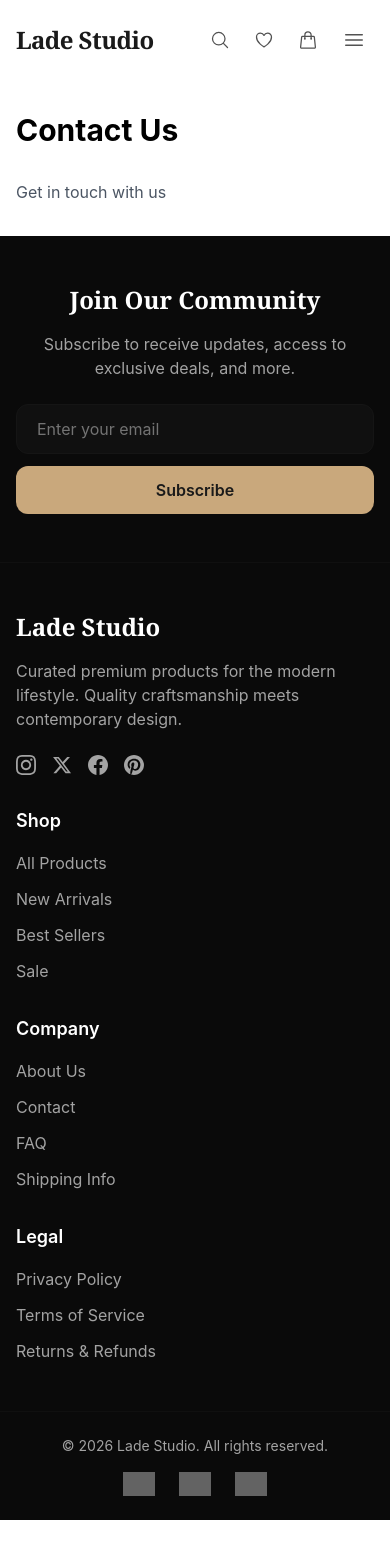
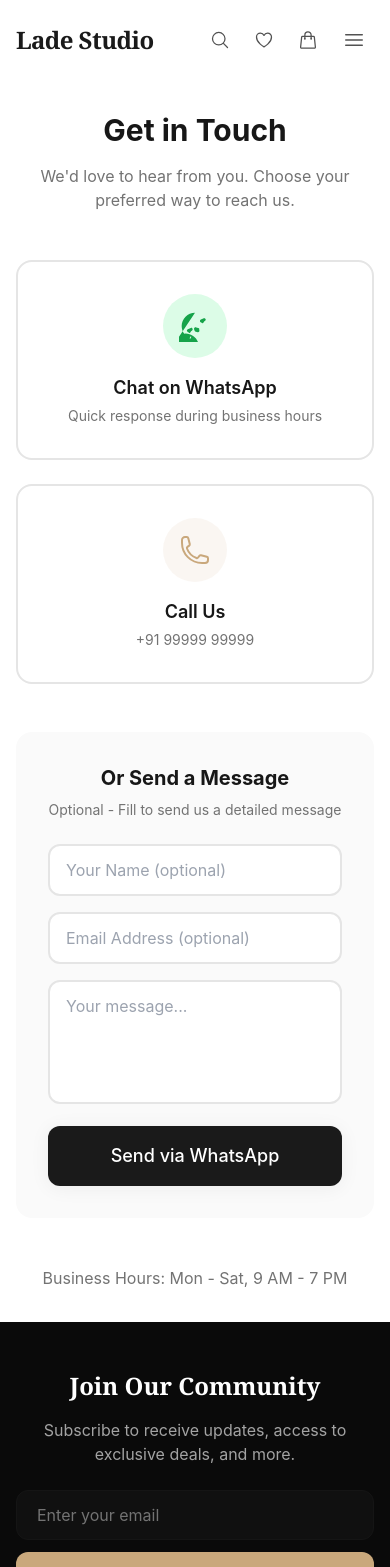
Before and after one commit to girishlade111/LadeStudio-Commers, a Next.js app: page /contact in a window 390 px wide. Shown: the top 1567 px of the page. Before the commit the page ends 1520 px from the top, so only its background shows below. Built offline with nearby package versions, Linux system fonts and the light colour scheme; grey boxes are pictures that could not be loaded.

Commit message:
feat: implement contact page with WhatsApp and phone quick actions

```diff
--- a/app/contact/page.tsx
+++ b/app/contact/page.tsx
@@ -1,8 +1,138 @@
+'use client'
+
+import { useState } from 'react'
+import { Button } from '@/components/ui/Button'
+
+const PHONE_NUMBER = '+91 99999 99999'
+const WHATSAPP_NUMBER = '919999999999'
+
 export default function ContactPage() {
+  const [formData, setFormData] = useState({ name: '', email: '', message: '' })
+  const [isSubmitting, setIsSubmitting] = useState(false)
+  const [showNotification, setShowNotification] = useState(false)
+
+  const handleWhatsAppClick = () => {
+    const message = encodeURIComponent('Hi Lade Studio, I have a question:')
+    window.open(`https://wa.me/${WHATSAPP_NUMBER}?text=${message}`, '_blank')
+  }
+
+  const handlePhoneClick = () => {
+    window.location.href = `tel:${PHONE_NUMBER.replace(/\s/g, '')}`
+  }
+
+  const handleSubmit = (e: React.FormEvent) => {
+    e.preventDefault()
+    setIsSubmitting(true)
+
+    const message = `Name: ${formData.name}\nEmail: ${formData.email}\nMessage: ${formData.message}`
+    const waMessage = encodeURIComponent(`*Contact Form Submission*\n\n${message}`)
+
+    setTimeout(() => {
+      window.open(`https://wa.me/${WHATSAPP_NUMBER}?text=${waMessage}`, '_blank')
+      setIsSubmitting(false)
+      setShowNotification(true)
+      setFormData({ name: '', email: '', message: '' })
+      setTimeout(() => setShowNotification(false), 3000)
+    }, 500)
+  }
+
   return (
-    <div className="container mx-auto px-4 py-8">
-      <h1 className="text-3xl font-bold mb-8">Contact Us</h1>
-      <p className="text-gray-600">Get in touch with us</p>
+    <div className="min-h-screen bg-white">
+      <div className="container mx-auto px-4 py-8">
+        <div className="max-w-3xl mx-auto">
+          <h1 className="text-3xl font-bold text-neutral-900 mb-4 text-center">Get in Touch</h1>
+          <p className="text-neutral-500 text-center mb-12">We'd love to hear from you. Choose your preferred way to reach us.</p>
+
+          <div className="grid sm:grid-cols-2 gap-6 mb-12">
+            <button
+              onClick={handleWhatsAppClick}
+              className="flex flex-col items-center gap-4 p-8 rounded-2xl border-2 border-neutral-200 hover:border-green-500 hover:bg-green-50 transition-all duration-300 group"
+            >
+              <div className="w-16 h-16 rounded-full bg-green-100 flex items-center justify-center group-hover:bg-green-500 transition-colors">
+                <svg xmlns="http://www.w3.org/2000/svg" viewBox="0 0 24 24" fill="currentColor" className="w-8 h-8 text-green-600 group-hover:text-white">
+                  <path d="M12.001 2.001c-5.523 0-10.001 4.478-10.001 10.001 0 4.248 2.667 7.851 6.421 9.306.469.088.644-.203.644-.452 0-.224-.008-.816-.012-1.602-.259.604-.526 1.128-.891 1.554-.309.36-.695.617-1.125.744-.354.105-.618.057-.854-.174-.184-.179-.458-.628-.623-.756-.214-.166-.441-.192-.638-.132-.249.075-.482.276-.612.5-.131.226-.458.792-.507.901-.05.115-.203.15-.467.09l-.852-.053c-.722-.057-1.397-.346-1.613-1.011-.172-.529-.172-1.106 0-1.635 1.015-1.044 2.514-1.675 4.039-1.675 5.523 0 10.001 4.478 10.001 10.001s-4.478 10.001-10.001 10.001c-5.523 0-10.001-4.478-10.001-10.001zM8.201 17.201c-.234 0-.467-.063-.672-.188l-1.098-.634c-.375-.217-.583-.626-.529-1.045.053-.418.329-.787.706-.944l2.21-.921c.375-.156.816-.074 1.119.21.302.283.403.696.256 1.058-.147.363-.467.696-.867.921l-.125.052zm6.599-3.598c-.147 0-.293-.024-.432-.071l-1.467-.493c-.447-.15-.943-.045-1.294.275-.35.32-.445.81-.247 1.28l.449 1.068c.157.373.473.628.861.696l1.395.244c.375.066.752-.059.983-.326.231-.267.321-.63.234-.945l-.208-1.699h-.074zm3.201-3.598c-.234 0-.467-.064-.672-.189l-1.098-.634c-.375-.217-.583-.626-.529-1.045.053-.418.329-.787.706-.944l2.21-.921c.375-.156.816-.074 1.119.21.302.283.403.696.256 1.058-.147.363-.467.696-.867.921l-.125.052z"/>
+                </svg>
+              </div>
+              <div className="text-center">
+                <p className="text-lg font-semibold text-neutral-900">Chat on WhatsApp</p>
+                <p className="text-sm text-neutral-500 mt-1">Quick response during business hours</p>
+              </div>
+            </button>
+
+            <button
+              onClick={handlePhoneClick}
+              className="flex flex-col items-center gap-4 p-8 rounded-2xl border-2 border-neutral-200 hover:border-secondary hover:bg-secondary-50 transition-all duration-300 group"
+            >
+              <div className="w-16 h-16 rounded-full bg-secondary/10 flex items-center justify-center group-hover:bg-secondary transition-colors">
+                <svg xmlns="http://www.w3.org/2000/svg" fill="none" viewBox="0 0 24 24" strokeWidth={1.5} stroke="currentColor" className="w-8 h-8 text-secondary group-hover:text-white">
+                  <path strokeLinecap="round" strokeLinejoin="round" d="M2.25 6.75c0 8.284 6.716 15 15 15h2.25a2.25 2.25 0 002.25-2.25v-1.372c0-.516-.351-.966-.852-1.091l-4.423-1.106c-.44-.11-.902.055-1.173.417l-.97 1.293c-.282.376-.769.542-1.21.38a12.035 12.035 0 01-7.143-7.143c-.162-.441.004-.928.38-1.21l1.293-.97c.363-.271.527-.734.417-1.173L6.963 3.102a1.125 1.125 0 00-1.091-.852H4.5A2.25 2.25 0 002.25 4.5v2.25z" />
+                </svg>
+              </div>
+              <div className="text-center">
+                <p className="text-lg font-semibold text-neutral-900">Call Us</p>
+                <p className="text-sm text-neutral-500 mt-1">{PHONE_NUMBER}</p>
+              </div>
+            </button>
+          </div>
+
+          <div className="bg-neutral-50 rounded-2xl p-8">
+            <h2 className="text-xl font-bold text-neutral-900 mb-2 text-center">Or Send a Message</h2>
+            <p className="text-neutral-500 text-center mb-6 text-sm">Optional - Fill to send us a detailed message</p>
+
+            <form onSubmit={handleSubmit} className="max-w-lg mx-auto space-y-4">
+              <div>
+                <input
+                  type="text"
+                  value={formData.name}
+                  onChange={(e) => setFormData({ ...formData, name: e.target.value })}
+                  className="w-full px-4 py-3 rounded-xl border-2 border-neutral-200 focus:border-secondary focus:outline-none transition-colors"
+                  placeholder="Your Name (optional)"
+                />
+              </div>
+              <div>
+                <input
+                  type="email"
+                  value={formData.email}
+                  onChange={(e) => setFormData({ ...formData, email: e.target.value })}
+                  className="w-full px-4 py-3 rounded-xl border-2 border-neutral-200 focus:border-secondary focus:outline-none transition-colors"
+                  placeholder="Email Address (optional)"
+                />
+              </div>
+              <div>
+                <textarea
+                  value={formData.message}
+                  onChange={(e) => setFormData({ ...formData, message: e.target.value })}
+                  rows={4}
+                  className="w-full px-4 py-3 rounded-xl border-2 border-neutral-200 focus:border-secondary focus:outline-none transition-colors resize-none"
+                  placeholder="Your message..."
+                />
+              </div>
+              <Button
+                type="submit"
+                variant="primary"
+                size="lg"
+                fullWidth
+                isLoading={isSubmitting}
+              >
+                Send via WhatsApp
+              </Button>
+            </form>
+          </div>
+
+          <div className="mt-12 text-center">
+            <p className="text-neutral-500">Business Hours: Mon - Sat, 9 AM - 7 PM</p>
+          </div>
+        </div>
+      </div>
+
+      {showNotification && (
+        <div className="fixed bottom-6 right-6 bg-green-500 text-white px-6 py-4 rounded-xl shadow-medium flex items-center gap-3 animate-slide-up z-50">
+          <svg xmlns="http://www.w3.org/2000/svg" fill="none" viewBox="0 0 24 24" strokeWidth={2} stroke="currentColor" className="w-6 h-6">
+            <path strokeLinecap="round" strokeLinejoin="round" d="M9 12.75L11.25 15 15 9.75M21 12a9 9 0 11-18 0 9 9 0 0118 0z" />
+          </svg>
+          <span className="font-medium">Opening WhatsApp...</span>
+        </div>
+      )}
     </div>
   )
 }
```
